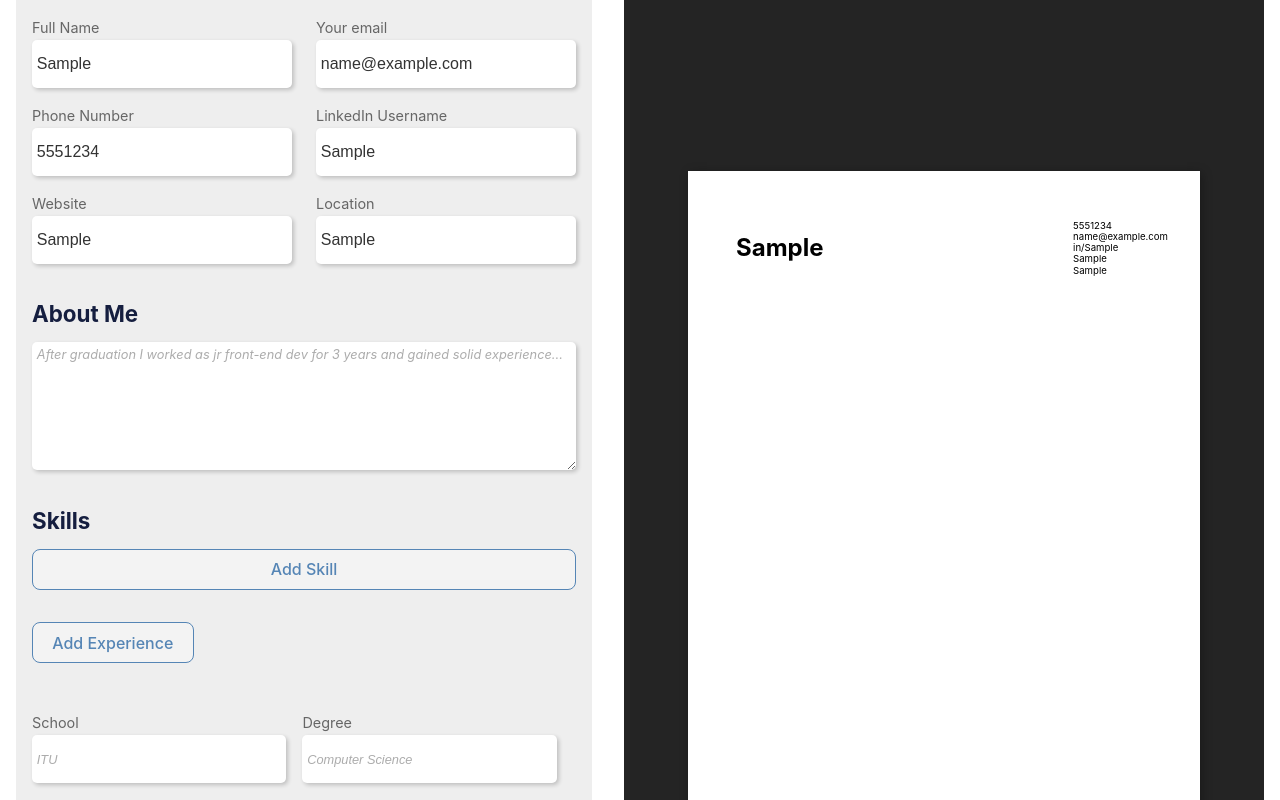
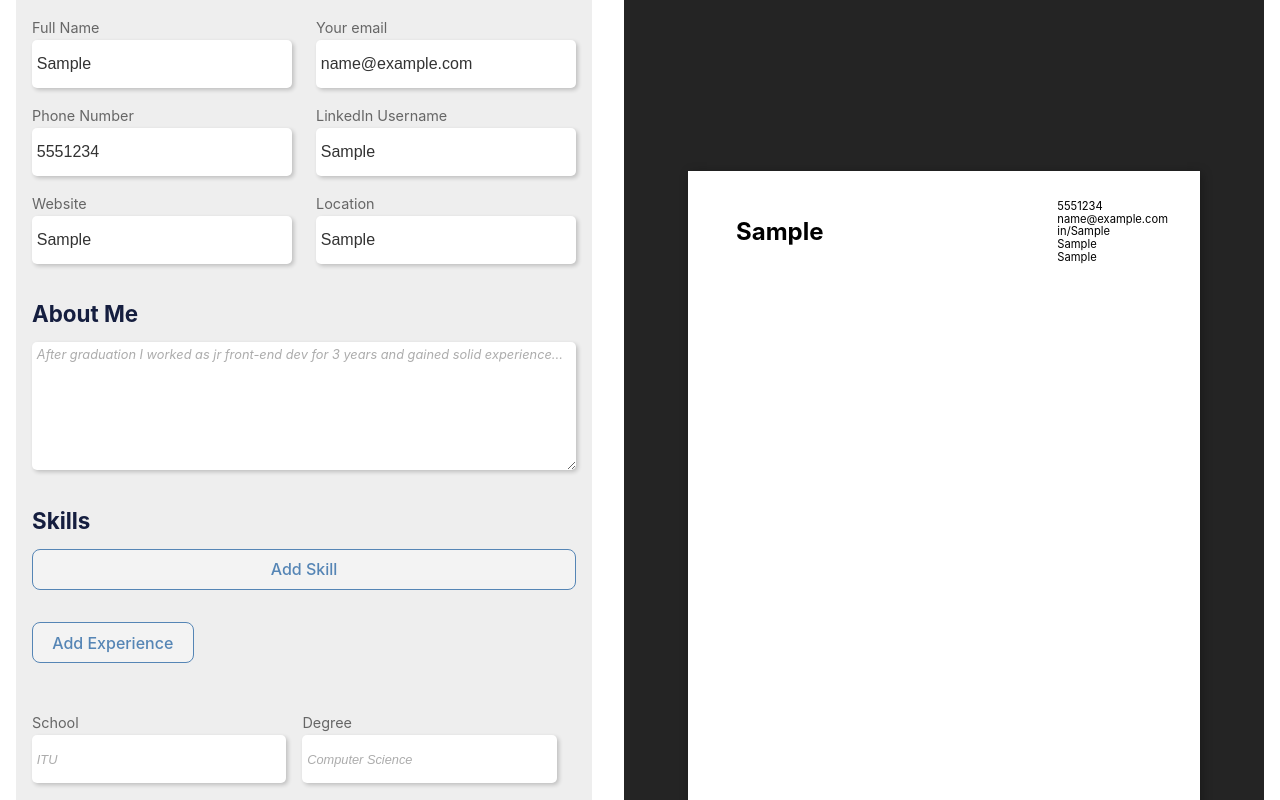
Before and after one commit to Alperadoss/CV-Builder, a React (Vite) app: page / in a window 1280 px wide. Both pictures are taken after typing "Sample", "name@example.com", "5551234", "Sample", "Sample", "Sample" into the empty fields and a click on the button "Add Education". Shown: the part 181-981 px from the top of the page. Built offline with nearby package versions, Linux system fonts and the light colour scheme.

Commit message:
css update

```diff
--- a/src/components/Header.jsx
+++ b/src/components/Header.jsx
@@ -1,6 +1,6 @@
 import React from "react";
 
-export default function Header(props) {
+export default function Header() {
   return (
     <div className="header">
       <h3>CV Builder App</h3>
--- a/src/components/preview/preview.css
+++ b/src/components/preview/preview.css
@@ -24,9 +24,9 @@
   justify-content: space-between;
   align-self: center;
   align-items: center;
-  padding: 3rem 1rem;
+  padding: 1rem;
   width: 100%;
-  margin-top: 1rem;
+  margin-top: 0rem;
   border-radius: 10px;
   color: black;
   text-align: left;
@@ -42,10 +42,10 @@
   font-size: 1rem;
 }
 .cv-box-header .contact-info-lines {
-  font-size: 0.6rem;
+  font-size: 0.7rem;
   margin: 0;
   padding: 0;
-  line-height: 0.7rem;
+  line-height: 0.8rem;
   color: black;
 }
 
@@ -55,10 +55,7 @@
   border: none;
   text-decoration: none;
 }
-.cv-box-header a:hover {
-  border-bottom: 1px solid white;
-  color: white;
-}
+
 .cv-box-name-title > * {
   margin: 0;
 }
@@ -72,6 +69,8 @@
 .bio-and-skills {
   display: flex;
   max-width: 100%;
+  margin-top: 0rem;
+  padding-top: 0rem;
 }
 
 /* Bio Section */
@@ -85,6 +84,7 @@
 }
 .preview-bio h3 {
   margin-bottom: 0;
+  color: black;
 }
 .preview-bio p {
   color: black;
@@ -103,6 +103,7 @@
 }
 .preview-skills h3 {
   margin-bottom: 0;
+  color: black;
 }
 .preview-skills ul,
 .preview-skills li {
@@ -157,8 +158,8 @@
 .xp-title {
   margin: 0;
   font-size: 1rem;
-  font-weight: 600;
 }
+
 .xp-flex-row {
   display: flex;
   align-items: center;
--- a/src/components/preview/preview.jsx
+++ b/src/components/preview/preview.jsx
@@ -65,10 +65,10 @@ function Experience(props) {
     return (
       <div className="xp-block">
         <div className="xp-flex-row">
-          <h5 className="xp-title">{xp.jobTitle}</h5>
+          <h6 className="xp-title">{xp.jobTitle}</h6>
+          <p>{xp.company}</p>
         </div>
 
-        <p>{xp.company}</p>
         <p className="preview-xp-time">
           {xp.startDate} - {xp.endDate}
         </p>
--- a/src/index.css
+++ b/src/index.css
@@ -49,3 +49,6 @@ button:focus-visible {
     background-color: #f9f9f9;
   }
 }
+h6 {
+  font-weight: 500;
+}
```
